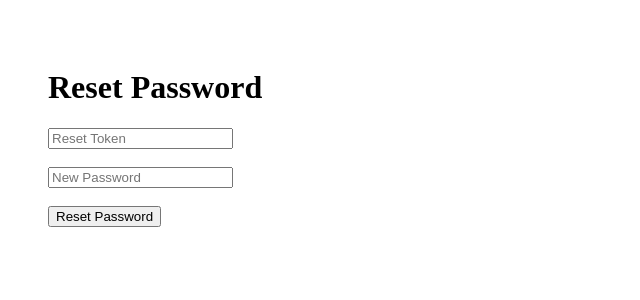
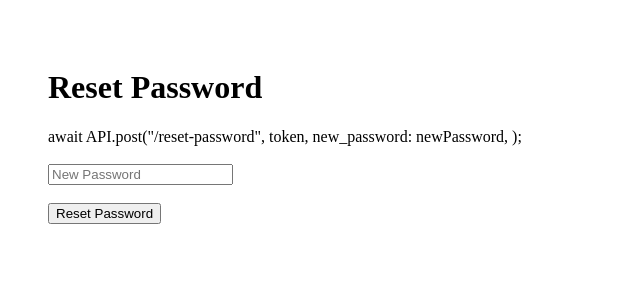
Before and after one commit to kumarrohith7888-creator/TaskManagementFrontend, a React (Vite) app: page /reset-password in a window 1280 px wide. Shown: the top 300 px of the page, without its empty margins (0-640 px from the left). Built offline with nearby package versions, Linux system fonts and the light colour scheme.

Commit message:
Improved reset password flow

```diff
--- a/src/pages/ForgotPassword.jsx
+++ b/src/pages/ForgotPassword.jsx
@@ -6,6 +6,11 @@ function ForgotPassword() {
 
   const sendResetMail = async (e) => {
     e.preventDefault();
+    const res = await API.post("/forgot-password", {
+  email,
+});
+
+window.location.href = res.data.reset_link;
 
     try {
       const response = await API.post("/forgot-password", {
--- a/src/pages/ResetPassword.jsx
+++ b/src/pages/ResetPassword.jsx
@@ -1,8 +1,11 @@
 import { useState } from "react";
 import API from "../services/api";
+import { useSearchParams } from "react-router-dom";
 
 function ResetPassword() {
-  const [token, setToken] = useState("");
+  const [searchParams] = useSearchParams();
+
+  const token = searchParams.get("token");
   const [newPassword, setNewPassword] = useState("");
 
   const resetPassword = async (e) => {
@@ -27,12 +30,10 @@ function ResetPassword() {
 
       <form onSubmit={resetPassword}>
 
-        <input
-          type="text"
-          placeholder="Reset Token"
-          value={token}
-          onChange={(e) => setToken(e.target.value)}
-        />
+        await API.post("/reset-password",
+          token,
+          new_password: newPassword,
+        );
 
         <br /><br />
 
```
